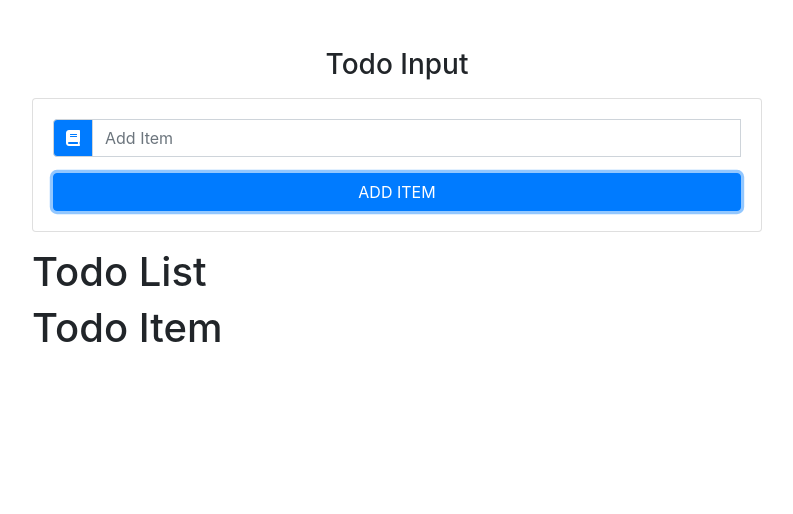
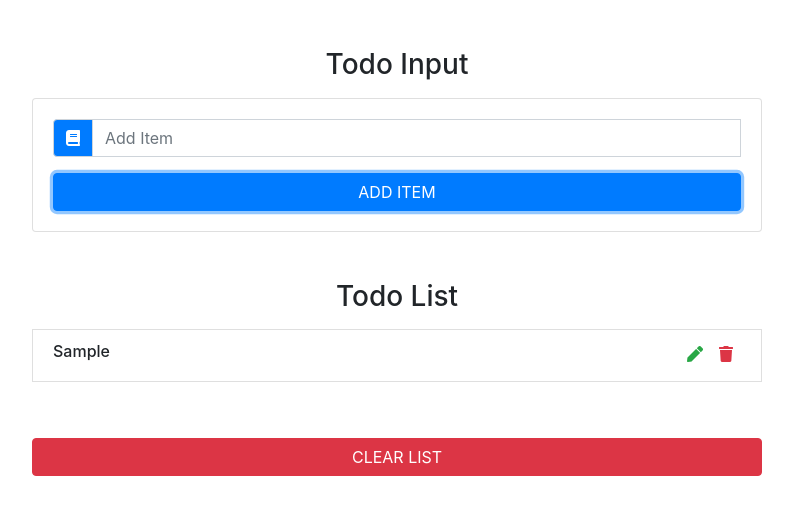
Before and after one commit to SabhaKandula/react-todo-list, a React (Create React App) app: page / in a window 1280 px wide. Both pictures are taken after typing "Sample" into the empty fields and a click on the button "ADD ITEM". Shown: the top 514 px of the page, without its empty margins (243-1036 px from the left). Built offline with nearby package versions, Linux system fonts and the light colour scheme.

Commit message:
Todo List

```diff
--- a/src/App.js
+++ b/src/App.js
@@ -4,7 +4,6 @@
 import TodoInput from "./components/TodoInput";
 import TodoList from "./components/TodoList";
 // Vscode Config
-
 class App extends Component {
   state = {
     items: [],
@@ -35,13 +34,18 @@
     );
   };
   clearList = () => {
-    console.log("");
+    this.setState({
+      items: []
+    });
   };
   handleEdit = id => {
-    console.log("");
+    console.log(`Handle edit ${id}`);
   };
   handleDelete = id => {
-    console.log("");
+    const filteredItems = this.state.items.filter(item => item.id !== id);
+    this.setState({
+      items: filteredItems
+    });
   };
   render() {
     return (
@@ -58,7 +62,7 @@
             <TodoList
               items={this.state.items}
               clearList={this.clearList}
-              handleDelete={this.handleChange}
+              handleDelete={this.handleDelete}
               handleEdit={this.handleEdit}
             />
           </div>
--- a/src/components/TodoItem.js
+++ b/src/components/TodoItem.js
@@ -2,10 +2,19 @@
 
 export default class TodoItem extends Component {
   render() {
+    const { title, handleDelete, handleEdit } = this.props;
     return (
-      <div>
-        <h1>Todo Item</h1>
-      </div>
+      <li className="list-group-item text-capitalize d-flex justify-content-between my-2">
+        <h6>{title}</h6>
+        <div className="todo-icon">
+          <span className="mx-2 text-success" onClick={handleEdit}>
+            <i className="fas fa-pen" />
+          </span>
+          <span className="mx-2 text-danger" onClick={handleDelete}>
+            <i className="fas fa-trash" />
+          </span>
+        </div>
+      </li>
     );
   }
 }
--- a/src/components/TodoList.js
+++ b/src/components/TodoList.js
@@ -2,11 +2,28 @@
 import TodoItem from "./TodoItem";
 export default class TodoList extends Component {
   render() {
+    const { items, clearList, handleDelete, handleEdit } = this.props;
     return (
-      <div>
-        <h1>Todo List</h1>
-        <TodoItem />
-      </div>
+      <ul className="list-group my-5">
+        <h3 className="text-capitalize text-center">Todo list</h3>
+        {items.map(item => {
+          return (
+            <TodoItem
+              key={item.id}
+              title={item.title}
+              handleEdit={() => handleEdit(item.id)}
+              handleDelete={() => handleDelete(item.id)}
+            />
+          );
+        })}
+        <button
+          type="button"
+          className="btn btn-danger btn-block text-uppercase mt-5"
+          onClick={clearList}
+        >
+          Clear List
+        </button>
+      </ul>
     );
   }
 }
```
